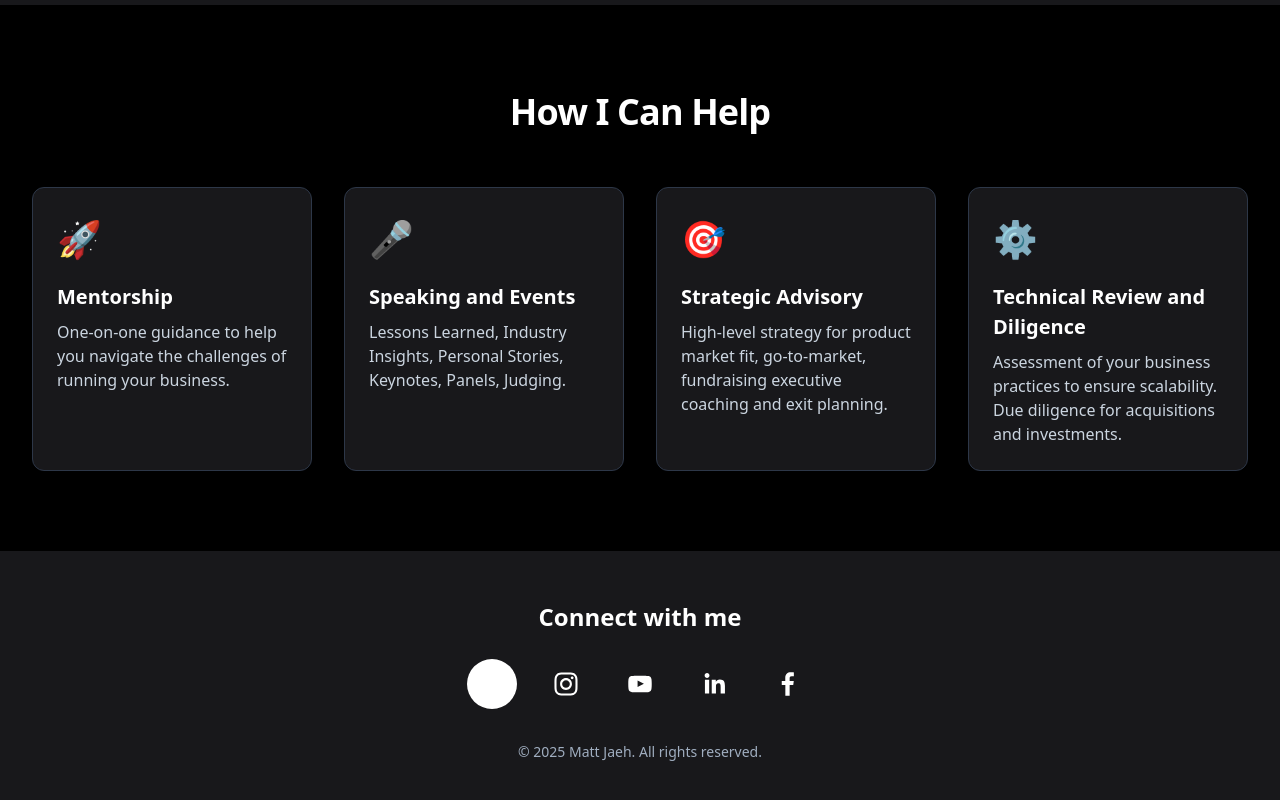
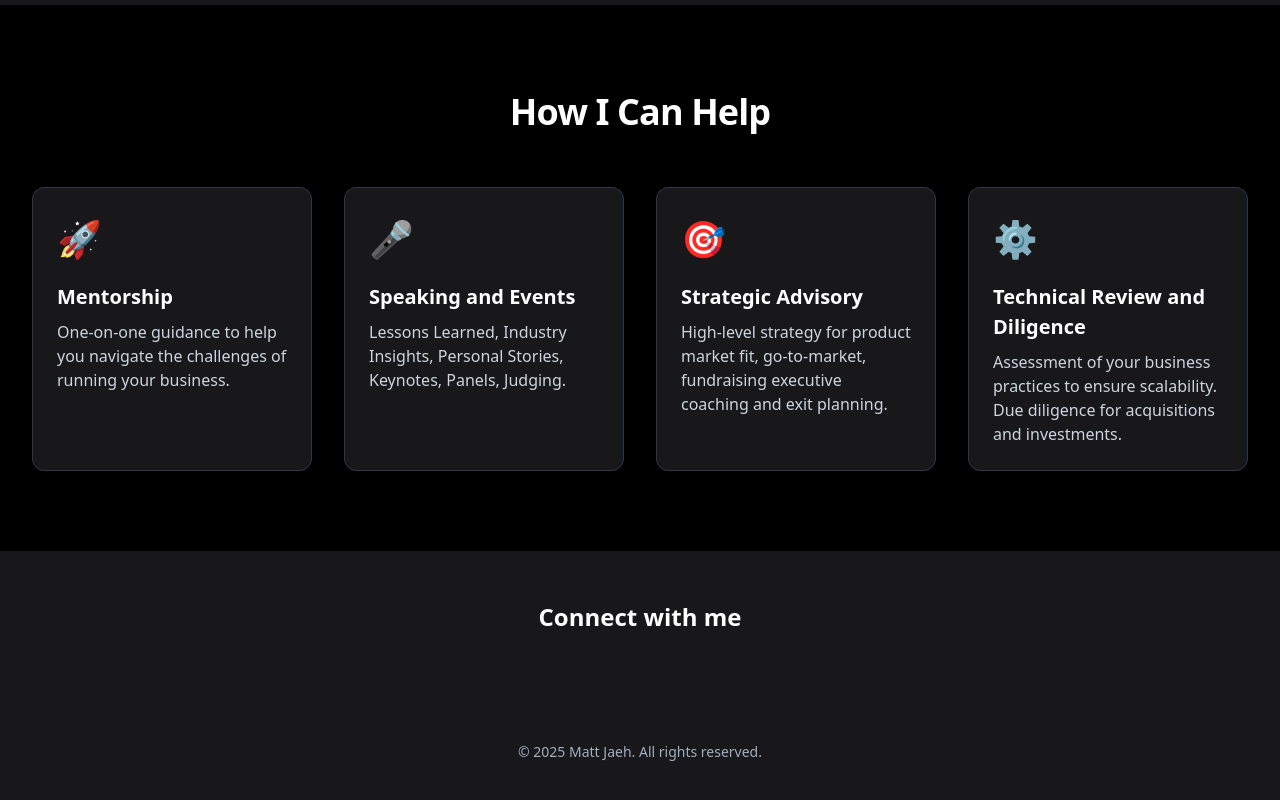
Before and after one commit to Jaehdawg/personal-website, a Next.js app: page / in a window 1280 px wide. Shown: the part 1441-2241 px from the top of the page. Built offline with nearby package versions, Linux system fonts and the light colour scheme.

Commit message:
fix tiktok icon

```diff
--- a/src/components/Footer.tsx
+++ b/src/components/Footer.tsx
@@ -1,5 +1,9 @@
 import { SocialIcon } from 'react-social-icons';
 import 'react-social-icons/tiktok';
+import 'react-social-icons/instagram';
+import 'react-social-icons/youtube';
+import 'react-social-icons/linkedin';
+import 'react-social-icons/facebook';
 
 const Footer = () => {
     return (
@@ -7,11 +11,11 @@ const Footer = () => {
             <div className="mx-auto max-w-7xl px-4 text-center sm:px-6 lg:px-8">
                 <h2 className="mb-6 text-2xl font-bold">Connect with me</h2>
                 <div className="mb-8 flex justify-center space-x-6">
-                    <SocialIcon url="https://www.tiktok.com/@realmattjaeh/" bgColor="transparent" fgColor="white" />
-                    <SocialIcon url="https://www.instagram.com/jaehdawg/" bgColor="transparent" fgColor="white" />
-                    <SocialIcon url="https://www.youtube.com/@mattjaeh/" bgColor="transparent" fgColor="white" />
-                    <SocialIcon url="https://www.linkedin.com/in/matthewjaeh/" bgColor="transparent" fgColor="white" />
-                    <SocialIcon url="https://www.facebook.com/matthew.jaeh/" bgColor="transparent" fgColor="white" />
+                    <SocialIcon url="https://www.tiktok.com/@realmattjaeh/" bgColor="transparent" />
+                    <SocialIcon url="https://www.instagram.com/jaehdawg/" bgColor="transparent" />
+                    <SocialIcon url="https://www.youtube.com/@mattjaeh/" bgColor="transparent" />
+                    <SocialIcon url="https://www.linkedin.com/in/matthewjaeh/" bgColor="transparent" />
+                    <SocialIcon url="https://www.facebook.com/matthew.jaeh/" bgColor="transparent" />
                 </div>
                 <p className="text-sm text-gray-500">
                     © {new Date().getFullYear()} Matt Jaeh. All rights reserved.
```
